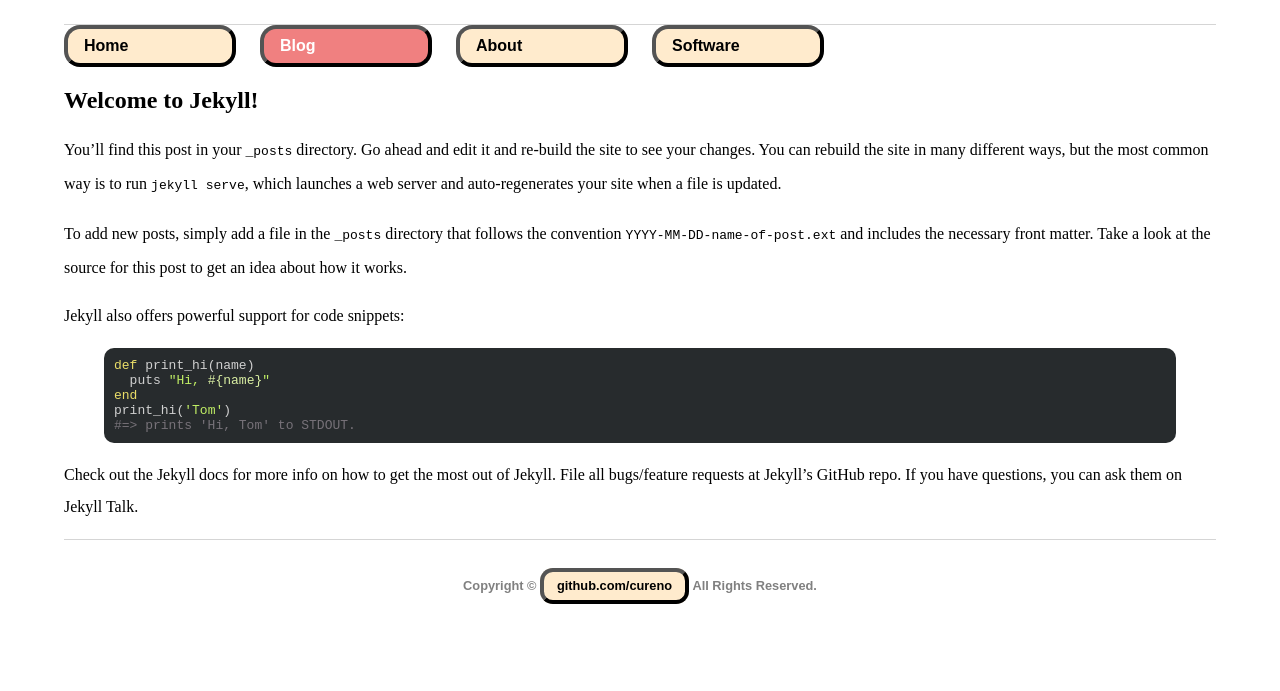
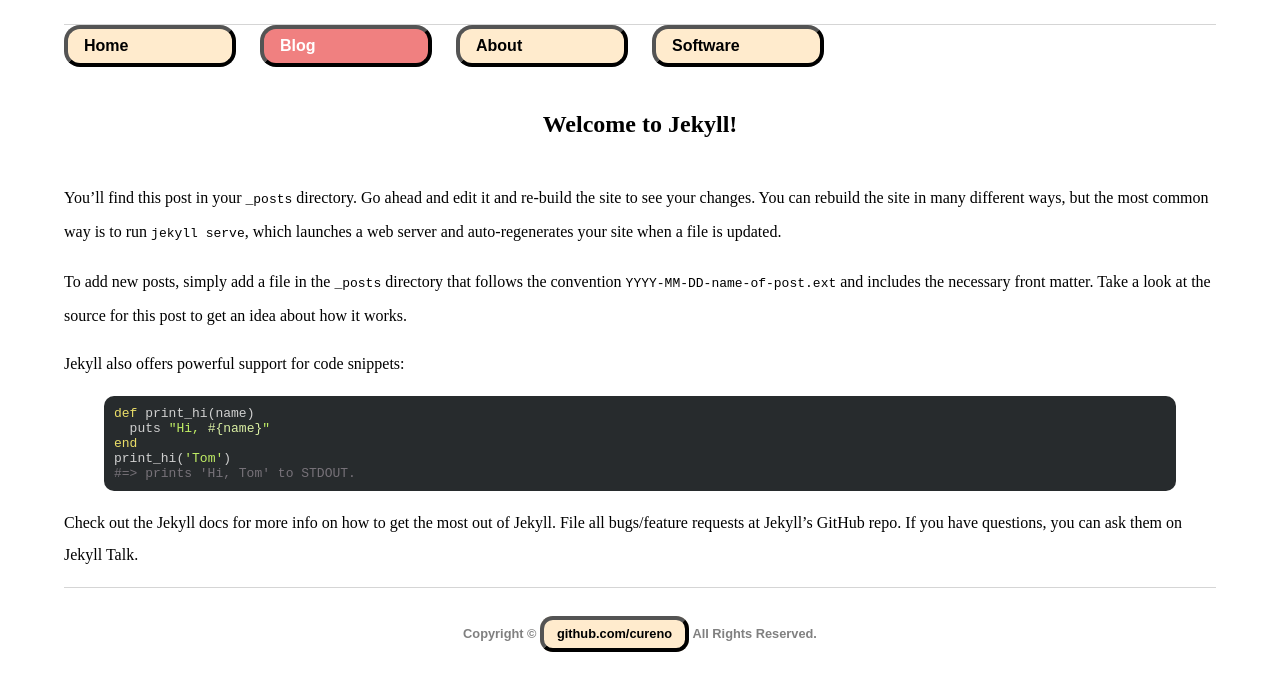
Before and after one commit to Cureno/cureno.github.io, a Jekyll site: the page built from _posts/2018-11-20-welcome-to-jekyll.markdown, in a window 1280 px wide. Shown: the top 691 px of the page. Built offline with Jekyll 4.4.1, drawn with Linux system fonts in a browser that asks for light colours.

Commit message:
Style post title

```diff
--- a/_layouts/post.html
+++ b/_layouts/post.html
@@ -2,5 +2,5 @@
 layout: default
 active: blog
 ---
-<h2>{{ page.title }}</h2>
+<h2 class="post-title">{{ page.title }}</h2>
 {{ content }}
--- a/assets/css/main.css
+++ b/assets/css/main.css
@@ -75,3 +75,9 @@
     display: inline-block;
     white-space: nowrap;
 }
+
+.post-title {
+    padding-top: 1em;
+    padding-bottom: 1em;
+    text-align: center;
+}
```
